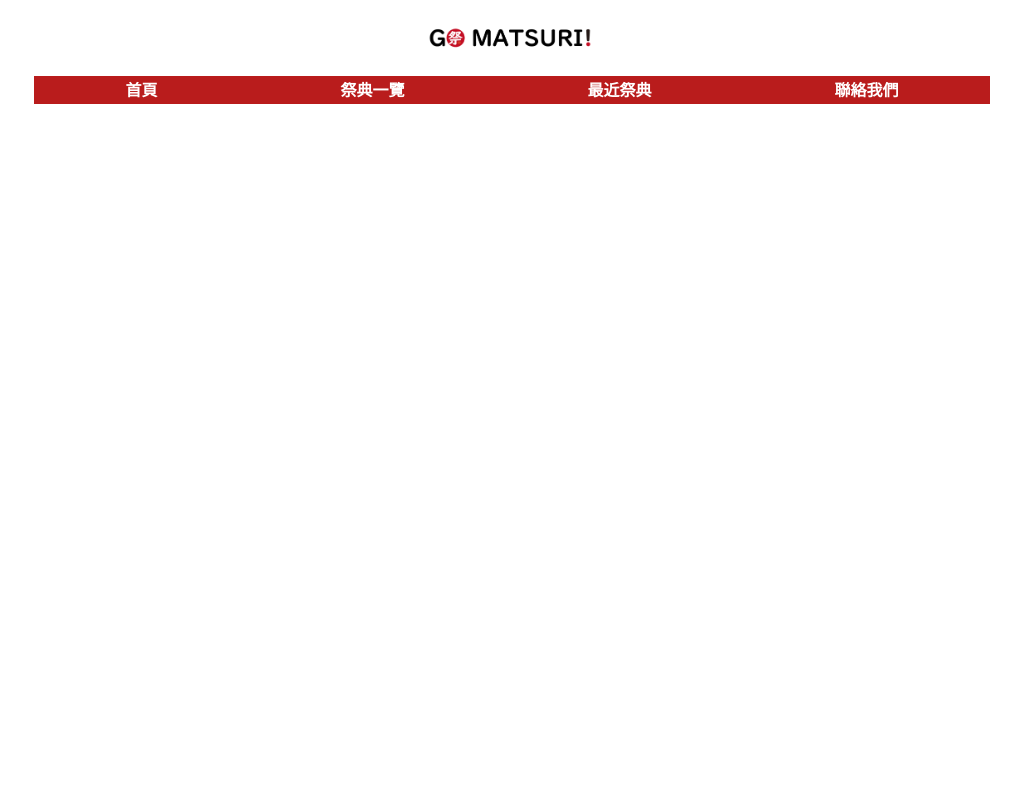
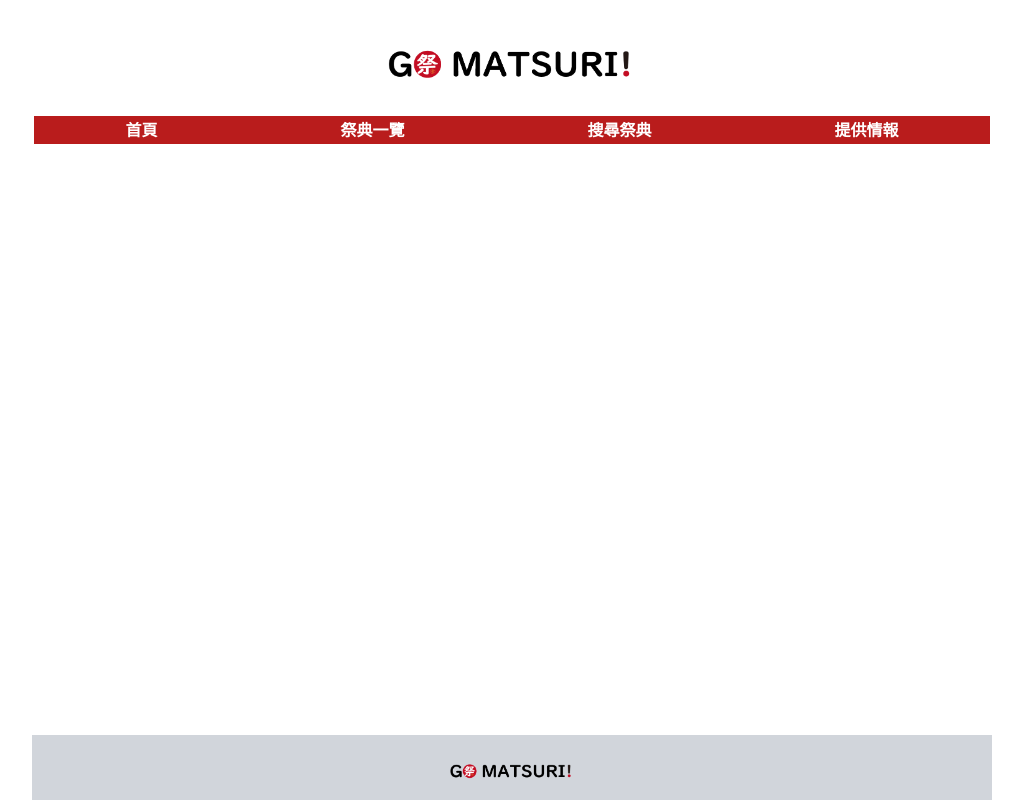
Before and after one commit to mikachou90/go-matsuri, a Next.js app: page / in a window 1280 px wide. Shown: the whole page, without its empty margins (128-1151 px from the left). Built offline with nearby package versions, Linux system fonts and the light colour scheme.

Commit message:
add footer

```diff
--- a/src/app/page.js
+++ b/src/app/page.js
@@ -1,16 +1,23 @@
 import Image from "next/image";
 import Link from "next/link";
 import Navbar from "@/components/Navbar";
+import Footer from "@/components/Footer";
 
 export default function Home() {
   return (
-    <header className="pr-[10rem] pl-[10rem] fixed w-full">
-      <div className="flex justify-center mb-[0.5rem]">
-        <Link href="/">
-          <Image src="/logo-large.png" width="200" height="20" alt="logo" />
-        </Link>
+    <div>
+      <header className="pt-[0.5rem] pr-[10rem] pl-[10rem] fixed w-full">
+        <div className="flex justify-center mb-[0.5rem]">
+          <Link href="/">
+            <Image src="/logo-large.png" width="300" height="20" alt="logo" />
+          </Link>
+        </div>
+        <Navbar />
+      </header>
+      <div className="pr-[10rem] pl-[10rem]"></div>
+      <div className="fixed bottom-0 pr-[10rem] pl-[10rem] w-full">
+        <Footer />
       </div>
-      <Navbar />
-    </header>
+    </div>
   );
 }
--- /dev/null
+++ b/src/components/Footer.jsx
@@ -0,0 +1,12 @@
+import React from "react";
+import Image from "next/image";
+
+export default function Footer() {
+  return (
+    <>
+      <div className="bg-gray-300 flex justify-center p-[0.5rem]">
+        <Image src="/logo-large.png" width="150" height="20" alt="logo" />
+      </div>
+    </>
+  );
+}
--- a/src/components/Navbar.jsx
+++ b/src/components/Navbar.jsx
@@ -20,10 +20,10 @@ export default function Navbar() {
             <Link href="/">祭典一覽</Link>
           </li>
           <li className="">
-            <Link href="/">最近祭典</Link>
+            <Link href="/">搜尋祭典</Link>
           </li>
           <li className="">
-            <Link href="/">聯絡我們</Link>
+            <Link href="/">提供情報</Link>
           </li>
         </ul>
 
```
